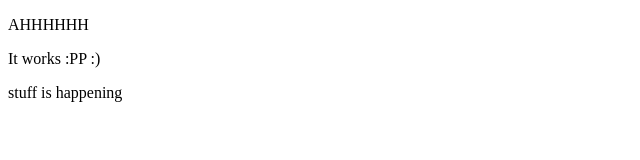
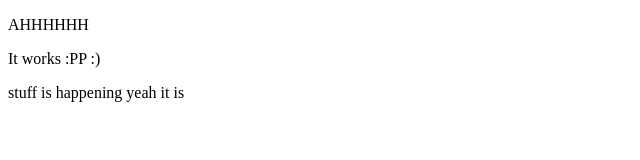
Before and after one commit to Xitlaly-P/photographyWebsite, a plain HTML site: page index.html in a window 1280 px wide. Shown: the full height of the page, 0-640 px from the left. Drawn offline with Linux system fonts and the light colour scheme.

Commit message:
Vinita's test 2

```diff
--- a/index.html
+++ b/index.html
@@ -3,6 +3,6 @@
 <body>
 <p>AHHHHHH</p>
 <p>It works :PP :)</p>
-<p>stuff is happening</p>
+<p>stuff is happening yeah it is</p>
 </body>
 </html>
```
